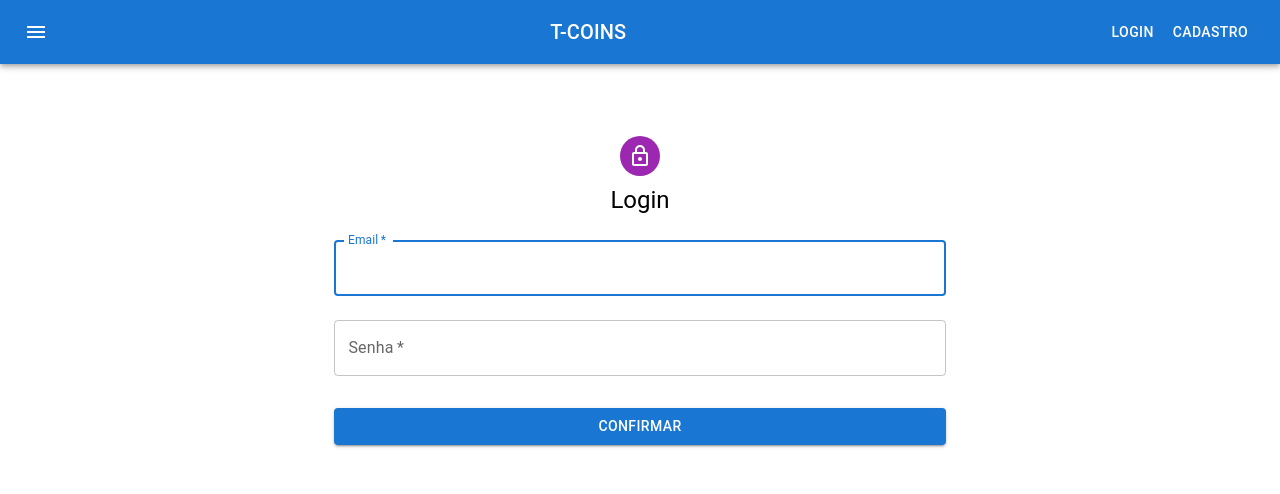
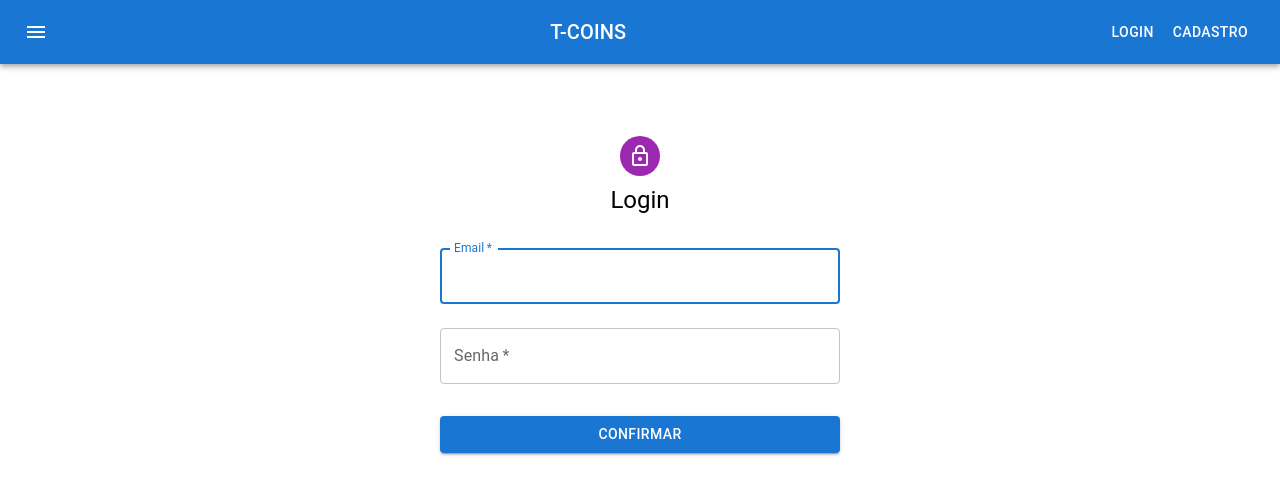
Before and after one commit to marrare/tcoins, a React (Create React App) app in the folder tcoins-frontend/: page /login in a window 1280 px wide. Shown: the top 494 px of the page. Built offline with nearby package versions, Linux system fonts and the light colour scheme.

Commit message:
Alterando tamanho dos campos de texto na tela de login

```diff
--- a/tcoins-frontend/src/pages/Login.js
+++ b/tcoins-frontend/src/pages/Login.js
@@ -6,13 +6,8 @@ import Typography from '@mui/material/Typography';
 
 import Button from '@mui/material/Button';
 import TextField from '@mui/material/TextField';
-import FormControlLabel from '@mui/material/FormControlLabel';
-import Checkbox from '@mui/material/Checkbox';
-import Link from '@mui/material/Link';
 import Grid from '@mui/material/Grid';
 import Box from '@mui/material/Box';
-
-
 
 function Login() {
 
@@ -20,6 +15,7 @@ function Login() {
     return (
 
         <div>
+
             <Box
                 sx={{
                     marginTop: 8,
@@ -34,7 +30,8 @@ function Login() {
                 <Typography component="h1" variant="h5">
                     Login
                 </Typography>
-                <Box component="form" /* onSubmit={handleSubmit} */ noValidate sx={{ mt: 1 }}>
+                <Box component="form" /* onSubmit={handleSubmit} */ noValidate sx={{ mt: 2, width: "400px" }}>
+                <Grid item xs={18}>
                     <TextField
                         margin="normal"
                         required
@@ -45,6 +42,8 @@ function Login() {
                         autoComplete="email"
                         autoFocus
                     />
+                </Grid>
+                <Grid item xs={18}>
                     <TextField
                         margin="normal"
                         required
@@ -55,6 +54,7 @@ function Login() {
                         id="password"
                         autoComplete="current-password"
                     />
+                </Grid>
 
                     <Button
                         type="submit"
@@ -74,6 +74,7 @@ function Login() {
                     </Grid>
                 </Box>
             </Box>
+
         </div>
 
     )
```
